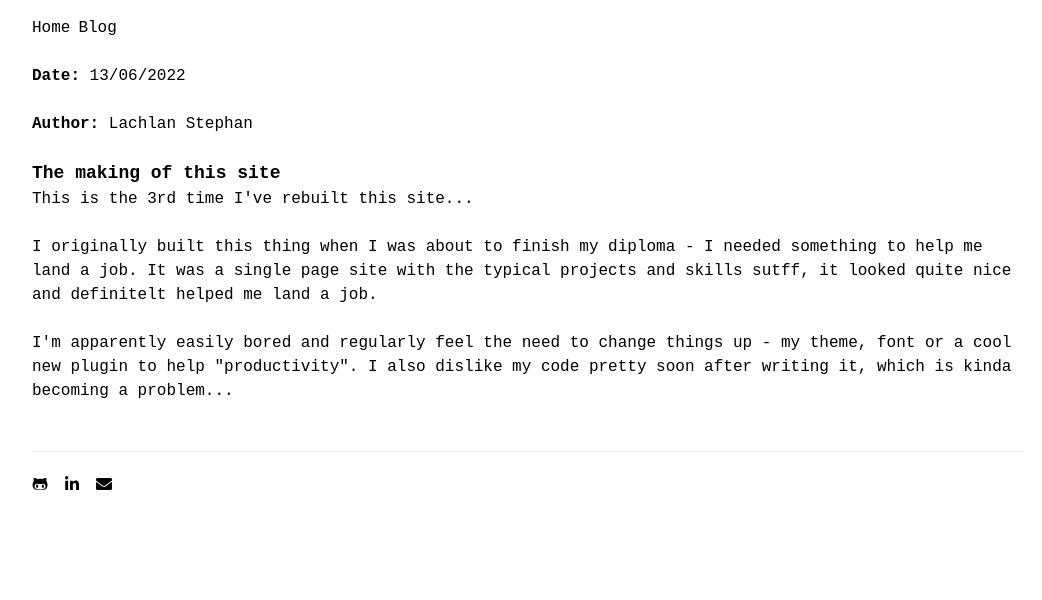
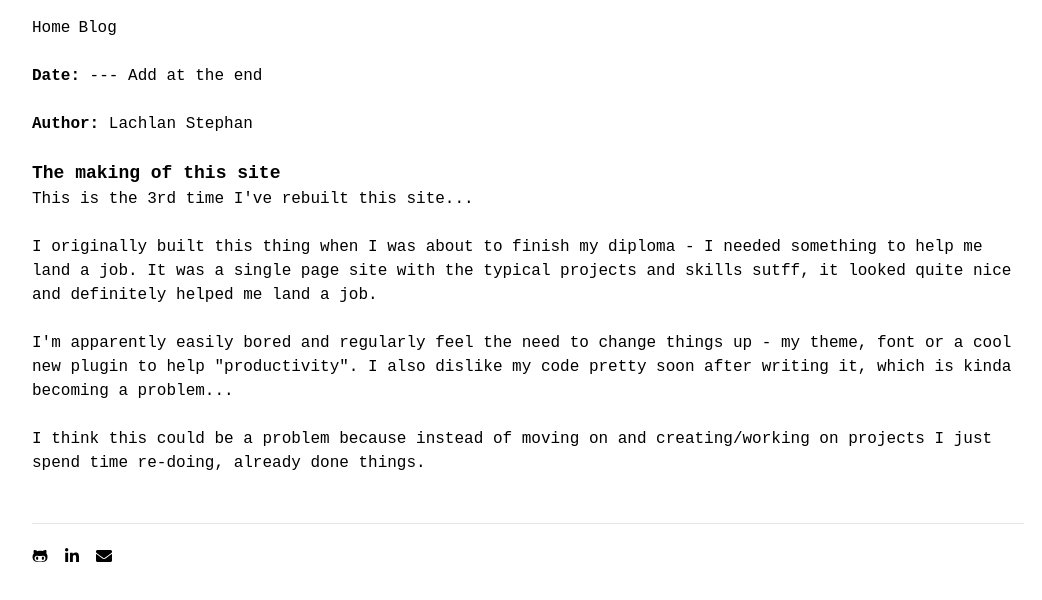
Before and after one commit to LachlanStephan/mysite, a Next.js app: page /my-mdx-page in a window 1280 px wide. Shown: the top 600 px of the page, without its empty margins (112-1154 px from the left). Built offline with nearby package versions, Linux system fonts and the light colour scheme.

Commit message:
tiny update to 1st blog

```diff
--- a/pages/my-mdx-page.mdx
+++ b/pages/my-mdx-page.mdx
@@ -2,7 +2,7 @@ import Layout from "../components/layout.js";
 
 <Layout>
 
-**Date:** 13/06/2022
+**Date:** --- Add at the end
 
 <br />
 **Author:** Lachlan Stephan
@@ -14,10 +14,17 @@ This is the 3rd time I've rebuilt this site...
 
 <br />I originally built this thing when I was about to finish my diploma - I
 needed something to help me land a job. It was a single page site with the
-typical projects and skills sutff, it looked quite nice and definitelt helped me
+typical projects and skills sutff, it looked quite nice and definitely helped me
 land a job.
 <br />
+
 I'm apparently easily bored and regularly feel the need to change things up - my
 theme, font or a cool new plugin to help "productivity". I also dislike my code pretty soon after writing it, which is kinda becoming a problem...
+<br />
+
+I think this could be a problem because instead of moving on and creating/working on projects I just spend time re-doing, already done things.
+
+
+
 
 </Layout>
```
